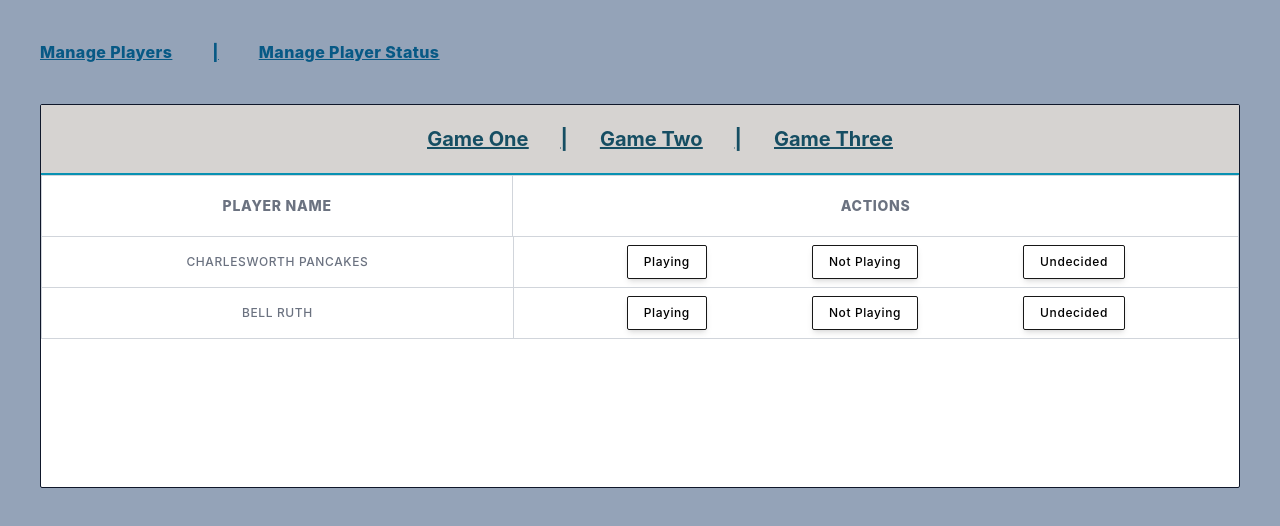
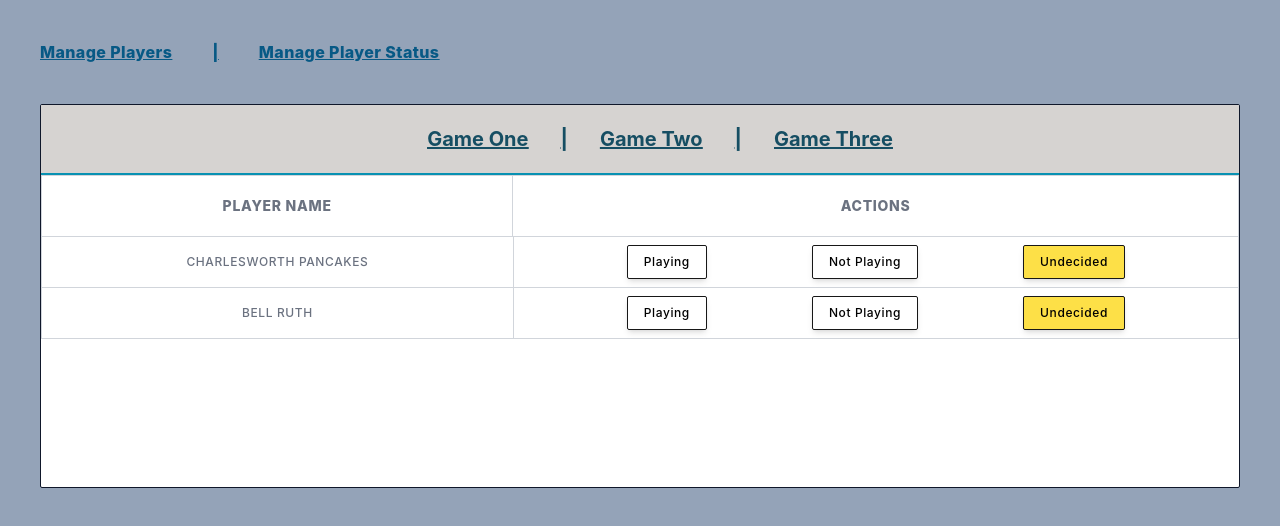
Before and after one commit to cordovalegacy/Team_Manager, a React (Create React App) app in the folder client/: page /status/1 in a window 1280 px wide. Shown: the top 526 px of the page. Built offline with nearby package versions, Linux system fonts and the light colour scheme.

Commit message:
Started to get the buttons working

```diff
--- a/client/src/components/ButtonSet.js
+++ b/client/src/components/ButtonSet.js
@@ -1,14 +1,30 @@
+import { useEffect } from "react"
 
 const ButtonSet = (props) => {
 
-    const {playerList, setPlayerList} = props
+    const { playerList, setPlayerList, onePlayer } = props
+
+    const buttonHandler = (e) => {
+
+    }
 
     return (
 
         <td className="flex justify-evenly p-2 whitespace-nowrap border-l border-gray-300">
-            <button className="px-4 py-2 text-black bg-white-500 hover:bg-green-600 rounded-sm shadow-md focus:outline-none border border-neutral-900">Playing</button>
-            <button className="px-4 py-2 text-black bg-white-500 hover:bg-red-600 rounded-sm shadow-md focus:outline-none border border-neutral-900">Not Playing</button>
-            <button className="px-4 py-2 text-black bg-white-500 hover:bg-yellow-600 rounded-sm shadow-md focus:outline-none border border-neutral-900">Undecided</button>
+            {
+                onePlayer?.gameOne === "Playing" ? <button className="px-4 py-2 text-black bg-white-500 bg-green-400 hover:bg-green-600 rounded-sm shadow-md focus:outline-none border border-neutral-900">Playing</button>
+                    : <button className="px-4 py-2 text-black bg-white-500 hover:bg-green-600 rounded-sm shadow-md focus:outline-none border border-neutral-900">Playing</button>
+            }
+            {
+                onePlayer?.gameOne === "Not Playing" ? <button className="px-4 py-2 text-black bg-white-500 bg-red-500 hover:bg-red-600 rounded-sm shadow-md focus:outline-none border border-neutral-900">Not Playing</button>
+                    : <button className="px-4 py-2 text-black bg-white-500 hover:bg-red-600 rounded-sm shadow-md focus:outline-none border border-neutral-900"
+                    onClick={() => setPlayerList([...playerList.filter(player => player.name !== onePlayer.name ), {...onePlayer, gameOne: "Not Playing"}])}>Not Playing</button>
+            }
+            {
+                onePlayer?.gameOne === "Undecided" ? <button className="px-4 py-2 text-black bg-white-500 bg-yellow-300 hover:bg-yellow-600 rounded-sm shadow-md focus:outline-none border border-neutral-900">Undecided</button> :
+                    <button className="px-4 py-2 text-black bg-white-500 hover:bg-yellow-600 rounded-sm shadow-md focus:outline-none border border-neutral-900">Undecided</button>
+            }
+
         </td>
 
     )
--- a/client/src/components/List.js
+++ b/client/src/components/List.js
@@ -69,7 +69,7 @@ const List = (props) => {
                         playerList.map((onePlayer, idx) => (
                             <tr className="text-xs font-medium text-gray-500 uppercase tracking-wider" key={idx}>
                                 <td className="p-2 whitespace-nowrap border-l border-gray-300">{onePlayer.name}</td>
-                                <ButtonSet playerList={playerList} setPlayerList={setPlayerList} />
+                                <ButtonSet playerList={playerList} setPlayerList={setPlayerList} onePlayer={onePlayer}/>
                             </tr>
                         ))
                         : null
@@ -79,7 +79,7 @@ const List = (props) => {
                         playerList.map((onePlayer, idx) => (
                             <tr className="text-xs font-medium text-gray-500 uppercase tracking-wider" key={idx}>
                                 <td className="p-2 whitespace-nowrap border-l border-gray-300">{onePlayer.name}</td>
-                                <ButtonSet playerList={playerList} setPlayerList={setPlayerList} />
+                                <ButtonSet playerList={playerList} setPlayerList={setPlayerList} onePlayer={onePlayer}/>
                             </tr>
                         ))
                         : null
@@ -89,7 +89,7 @@ const List = (props) => {
                         playerList.map((onePlayer, idx) => (
                             <tr className="text-xs font-medium text-gray-500 uppercase tracking-wider" key={idx}>
                                 <td className="p-2 whitespace-nowrap border-l border-gray-300">{onePlayer.name}</td>
-                                <ButtonSet playerList={playerList} setPlayerList={setPlayerList} />
+                                <ButtonSet playerList={playerList} setPlayerList={setPlayerList} onePlayer={onePlayer}/>
                             </tr>
                         ))
                         : null
--- a/client/src/components/Main.js
+++ b/client/src/components/Main.js
@@ -11,16 +11,16 @@ const Main = (props) => {
         {
             name: "Charlesworth Pancakes",
             position: "Waterboy",
-            gameOne: false,
-            gameTwo: false,
-            gameThree: true
+            gameOne: "Undecided",
+            gameTwo: "Undecided",
+            gameThree: "Undecided"
         },
         {
             name: "Bell Ruth",
             position: "Cuddler",
-            gameOne: false,
-            gameTwo: false,
-            gameThree: true
+            gameOne:"Undecided" ,
+            gameTwo: "Undecided",
+            gameThree: "Undecided"
         }
     ])
 
```
